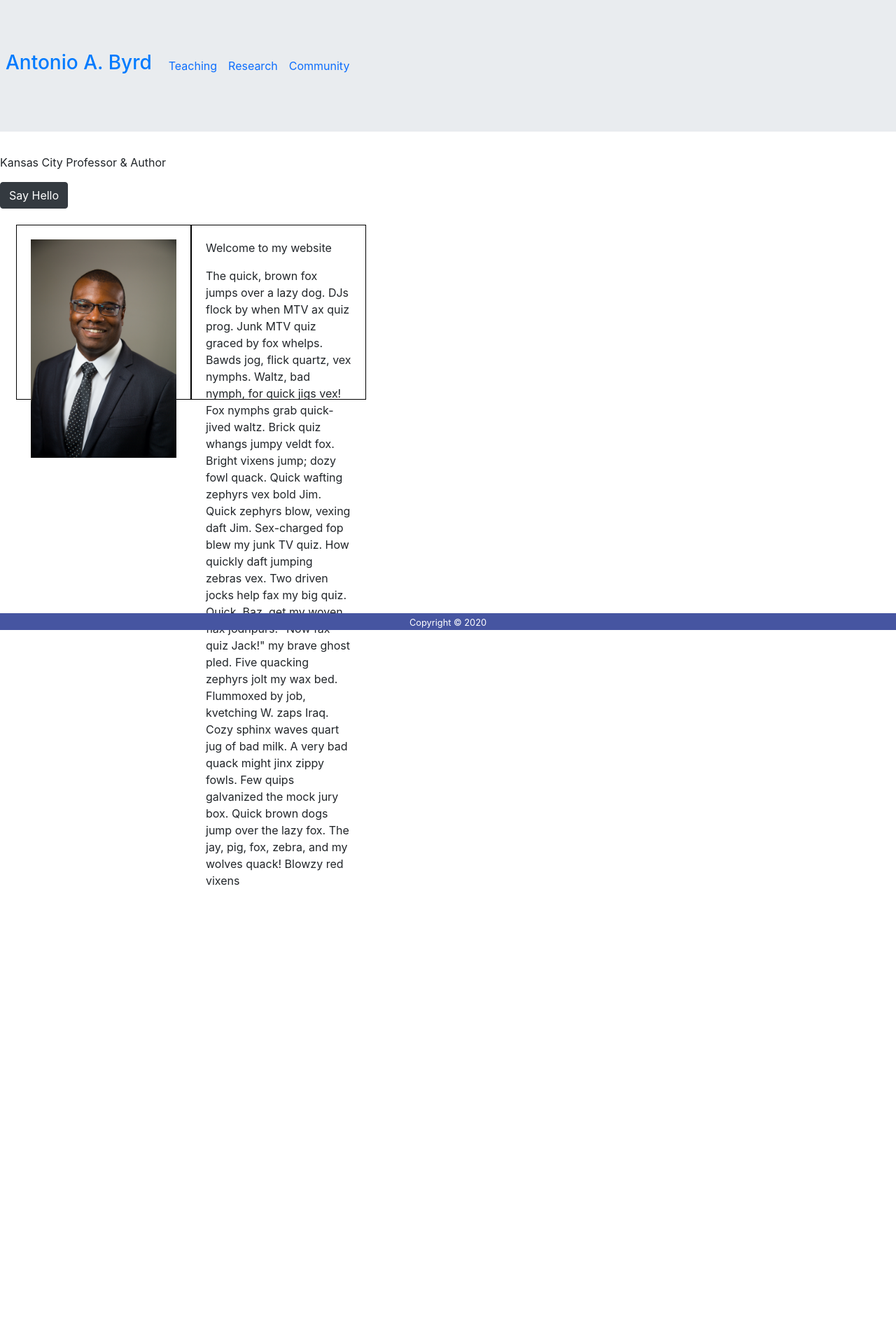
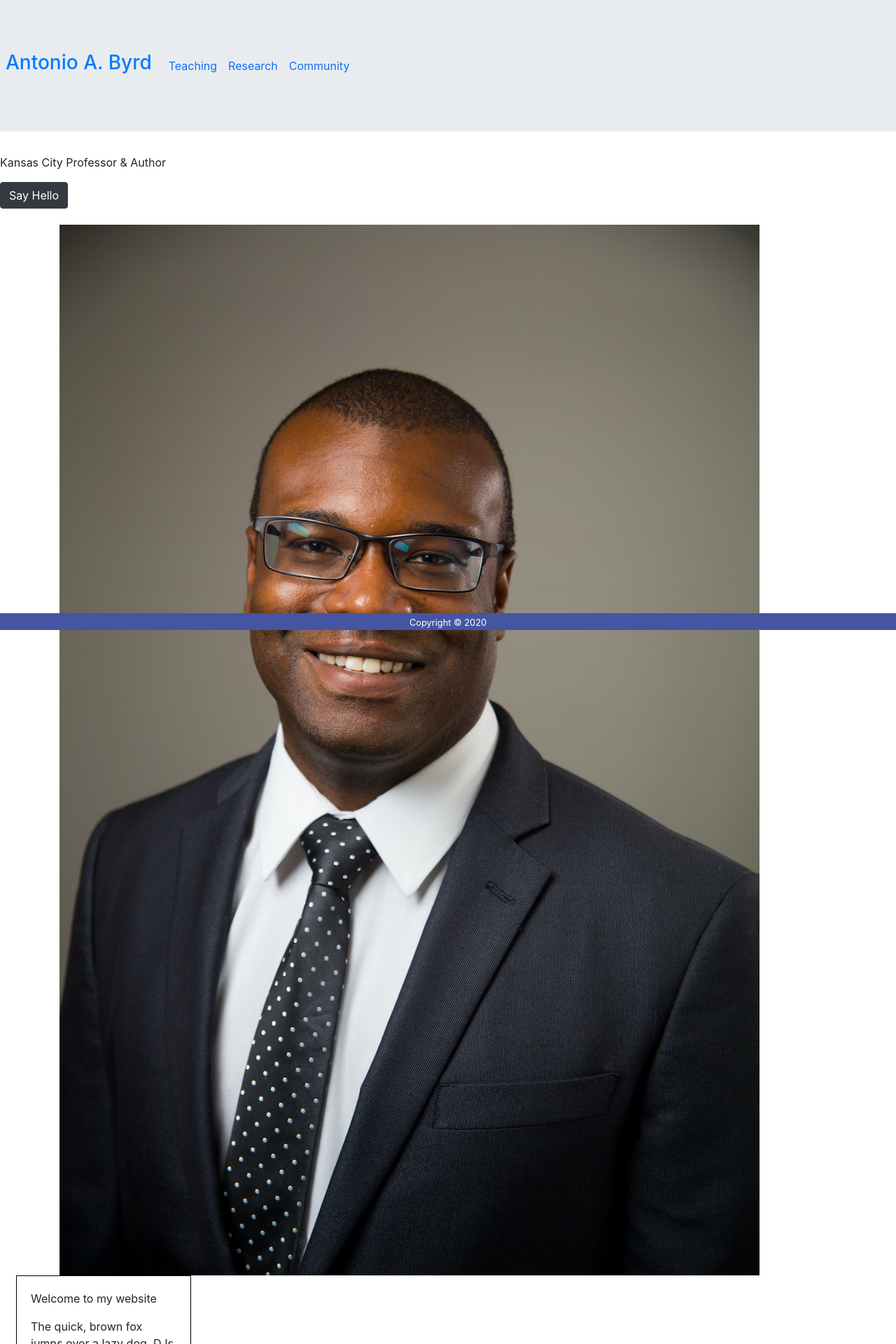
Before and after one commit to abyrd15/abyrd15.github.io, a Jekyll site: the page built from index.markdown, in a window 1280 px wide. Shown: the top 1920 px of the page at 70% size. Built offline with Jekyll 4.4.1, drawn with Linux system fonts in a browser that asks for light colours; nearby versions of some CDN libraries; before the commit the page ends 1270 px from its top, so only the background shows below that.

Commit message:
Added container

```diff
--- a/_includes/home/section_welcome.html
+++ b/_includes/home/section_welcome.html
@@ -2,7 +2,7 @@
     <section>
         <div class="float-container">
 
-            <div class="float-child">
+            <div class="container">
                 <img src="assets/css/images/Antonio Byrd Portrait-014-2807.jpg" class="img-fluid" alt="Image of Black man in suit">
             </div>
 
```
